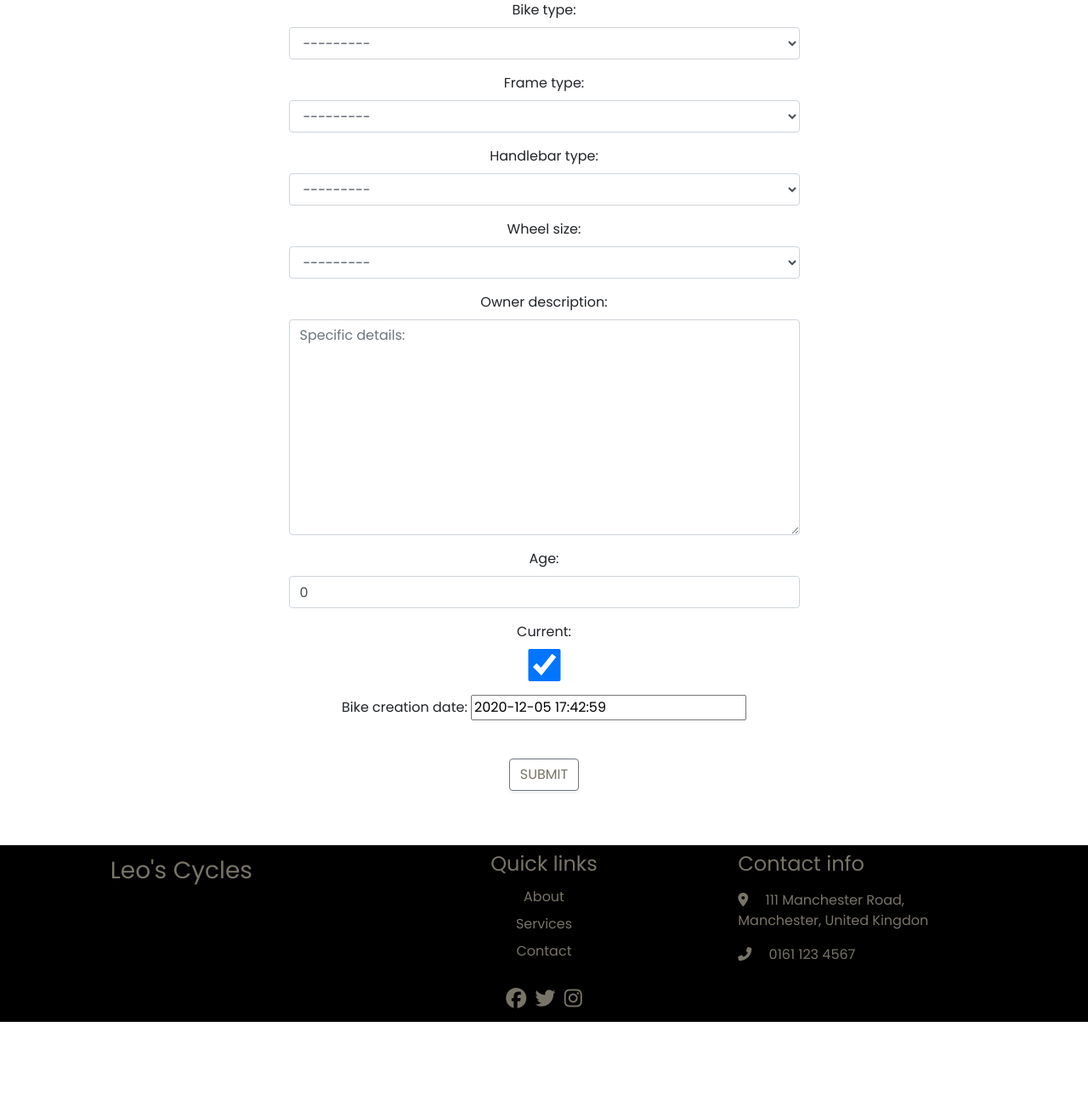
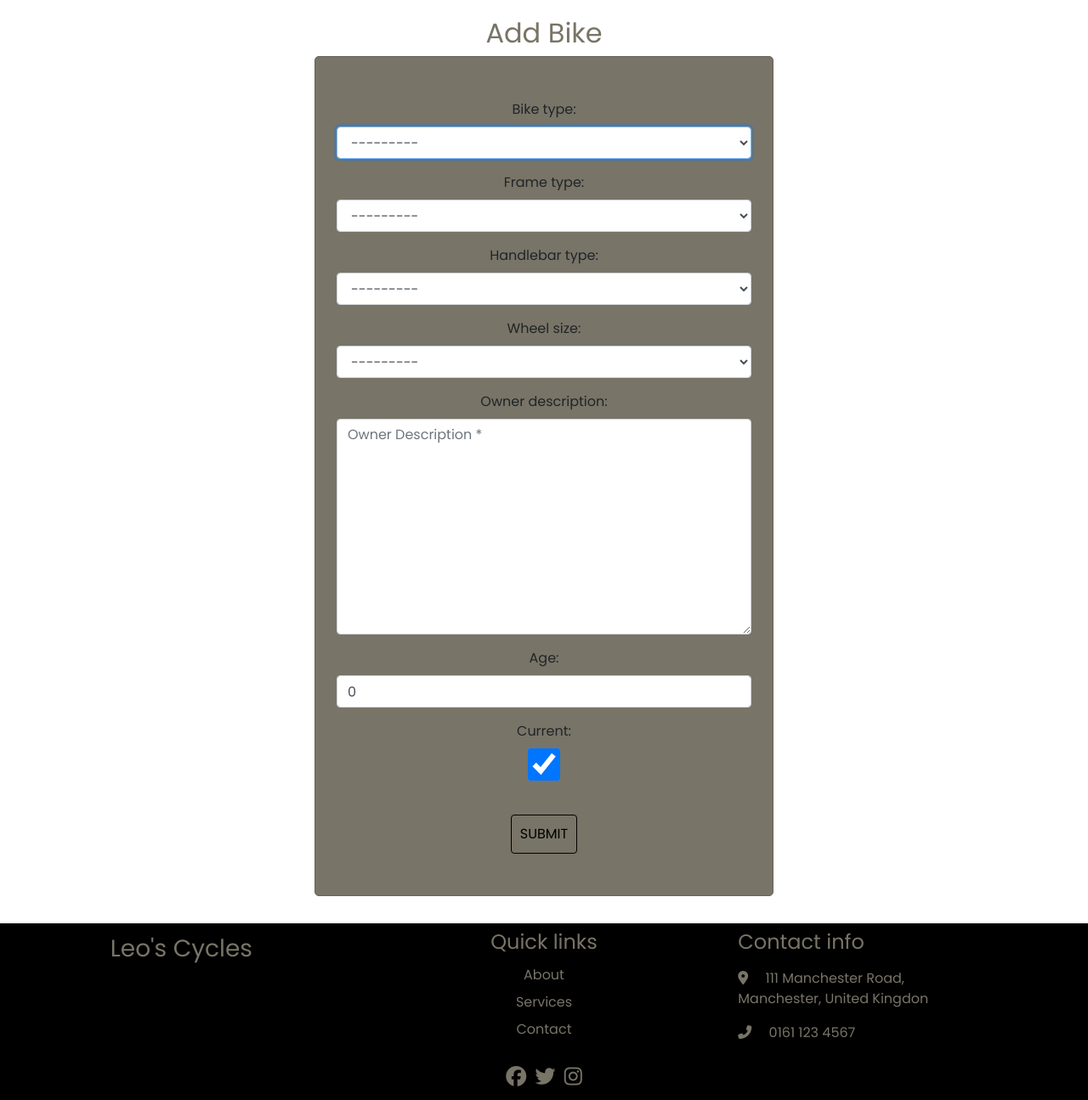
Before and after one commit to Liz94688/leos_cycles_v2, a Django app: page /bike/ in a window 1280 px wide. Shown: the part 70-1365 px from the top of the page at 85% size. Before the commit the page ends 1273 px from the top, so only its background shows below. Run offline with Django 3.2, Linux system fonts and the light colour scheme; the visitor is signed in with stand-in values (Sample User, id 1); data that the repository does not hold is empty; parts of the project's set-up code (start-up, migrations or seed data) failed here and were passed over; some libraries are stand-ins or nearby versions.

Commit message:
Updated form and template on Bike App and updated basket with button for user to add bike

```diff
--- a/bike/forms.py
+++ b/bike/forms.py
@@ -5,7 +5,7 @@ from .models import Bike
 class CreateBikeForm(forms.ModelForm):
     class Meta:
         model = Bike
-        fields = [
+        fields = (
             'bike_type',
             'frame_type',
             'handlebar_type',
@@ -13,15 +13,31 @@ class CreateBikeForm(forms.ModelForm):
             'owner_description',
             'age',
             'current',
-            'bike_creation_date'
-            ]
+            )
 
-        widgets = {
-            'bike_type': forms.Select(attrs={'class': 'form-control'}),
-            'frame_type': forms.Select(attrs={'class': 'form-control'}),
-            'handlebar_type': forms.Select(attrs={'class': 'form-control'}),
-            'wheel_size': forms.Select(attrs={'class': 'form-control'}),
-            'owner_description': forms.Textarea(attrs={'class': 'form-control', 'placeholder': 'Specific details:'}),
-            'age': forms.NumberInput(attrs={'class': 'form-control'}),
-            'current': forms.CheckboxInput(attrs={'class': 'form-control'}),
+    def __init__(self, *args, **kwargs):
+
+        """
+        Add placeholders and classes, remove auto-generated
+        labels and set autofocus on first field
+        """
+
+        super().__init__(*args, **kwargs)
+        placeholders = {
+            'bike_type': 'Bike Type',
+            'frame_type': 'Frame Type',
+            'handlebar_type': 'Handlebar Type',
+            'wheel_size': 'Wheel Size',
+            'owner_description': 'Owner Description',
+            'age': 'Age',
+            'current': 'Current',
         }
+
+        self.fields['bike_type'].widget.attrs['autofocus'] = True
+        for field in self.fields:
+            if self.fields[field].required:
+                placeholder = f'{placeholders[field]} *'
+            else:
+                placeholder = placeholders[field]
+            self.fields[field].widget.attrs['placeholder'] = placeholder
+            self.fields[field].widget.attrs['class'] = 'form-control'
--- a/bike/templates/bike/add_bike.html
+++ b/bike/templates/bike/add_bike.html
@@ -4,20 +4,19 @@
 
 {% block content %}
 
-<div class="container">
-    <div class="d-flex row justify-content-center p-2 text-center">
-        <h2>Add Bike</h2>
-    </div>
-    <div class="d-flex row justify-content-center p-2 text-center">
-        <div class="form-group">
-            <form action="" method="POST">
+<div class="container content-position">
+    <div class="d-flex row justify-content-center">
+        <div class="col-sm-10 col-md-8 col-lg-6 text-center">
+            <h2 class="text-grey">Add Bike</h2>
+            <div class="form-group">
+                <form class="content-surround form-background" method="POST">
 
-                {% csrf_token %}
-                {{ add_bike.as_p }}
+                    {% csrf_token %}
+                    {{ add_bike.as_p }}
 
-                <input type="submit" value="submit" class="btn rounded text-uppercase my-4 btn-black border-secondary shadow-sm">
-            </form>
-        </div>
+                    <input type="submit" value="submit" class="btn btn-all form-btn">
+                </form>
+            </div>
     </div>
 </div>
 
--- a/home/templates/home/about.html
+++ b/home/templates/home/about.html
@@ -5,7 +5,7 @@
 {% block content %}
 
 <div class="container-fluid content-position">
-    <div class="row justify-content-center">
+    <div class="d-flex row justify-content-center">
         <div class="col-12 col-md-10 text-center">
             <h2>About</h2>
             <div>
--- a/home/templates/home/contact.html
+++ b/home/templates/home/contact.html
@@ -4,9 +4,9 @@
 
 {% block content %}
 
-<div class="container-fluid content-position">
-    <div class="row justify-content-center">
-        <div class="col-10 col-md-8 col-lg-6 text-center">
+<div class="container content-position">
+    <div class="d-flex row justify-content-center">
+        <div class="col-sm-10 col-md-8 col-lg-6 text-center">
             <h2 class="text-grey">Contact us</h2>
             <div class="form-group">
                 <form class="content-surround form-background" method="POST">
--- a/services/templates/services/services.html
+++ b/services/templates/services/services.html
@@ -6,7 +6,7 @@
 
 <div class="container content-position">
     {% include 'services/includes/delivery_banner.html' %}
-    <div class="row f-flex justify-content-center">
+    <div class="row d-flex justify-content-center">
         <div class="col-12 col-md-10 col-lg-4 text-center text-grey">
             <h2 class="header-styling">Services</h2>
             {% for service in service_list %}
--- a/static/css/base.css
+++ b/static/css/base.css
@@ -146,6 +146,14 @@ a {
     text-transform: uppercase;
 }
 
+.add_bike_btn {
+    margin-bottom: 0.25rem;
+    padding: 5px;
+    border: 1px solid #787467;
+    font-size: 0.75rem;
+    text-transform: uppercase;
+}
+
 /* Quantity Select Buttons */
 .update-quantity,
 .remove-item {
```
Also changed, not shown: basket/templates/basket/basket.html (+11 -24 lines).
